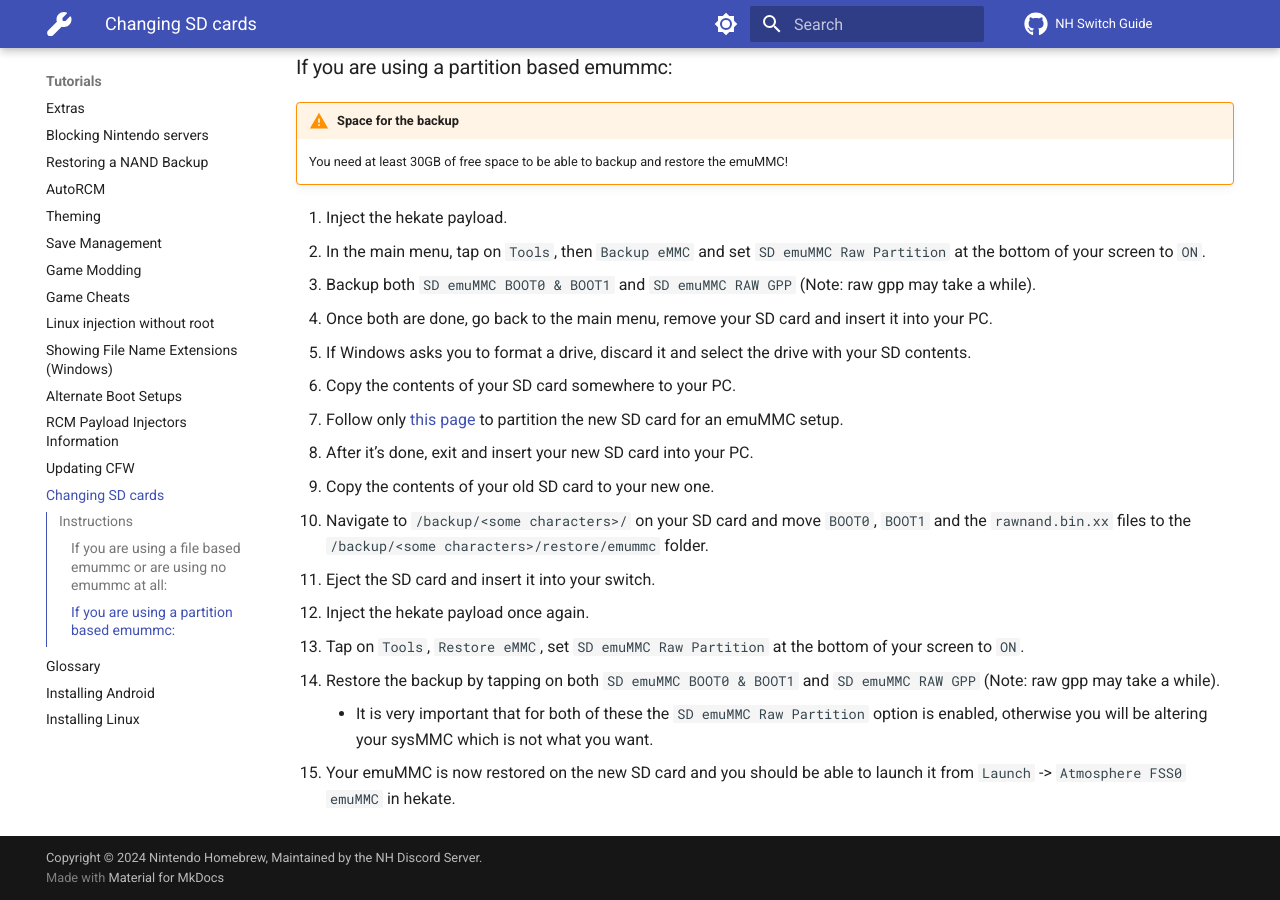
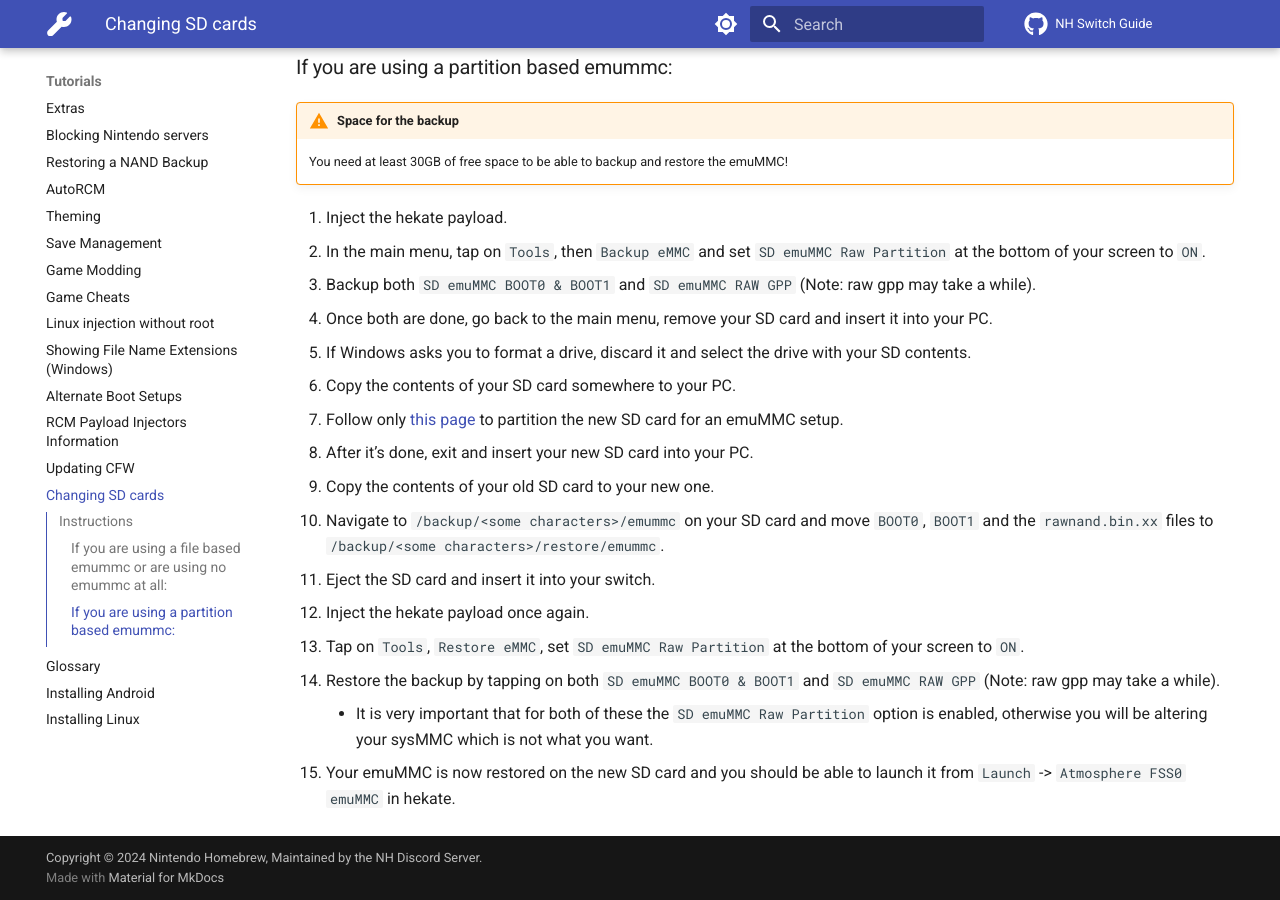
Before and after one commit to nh-server/switch-guide, an MkDocs documentation site: the page built from docs/extras/transfer_sd.md, in a window 1280 px wide and 900 px high, scrolled down 925 px. Built offline with MkDocs 1.6.1 and Material for MkDocs 9.7.7, drawn with Linux system fonts in a browser that asks for light colours; comment, search, counter and statistics services are not loaded.

Commit message:
Correct filepaths for emummc
Hey wasn't this done already?

```diff
--- a/docs/extras/transfer_sd.md
+++ b/docs/extras/transfer_sd.md
@@ -36,10 +36,10 @@
 4.  Once both are done, go back to the main menu, remove your SD card and insert it into your PC.
 5.  If Windows asks you to format a drive, discard it and select the drive with your SD contents.
 6.  Copy the contents of your SD card somewhere to your PC.
-7.  Follow only [this page](https://switchgui.de/switch-guide/user_guide/emummc/partitioning_sd/) to partition the new SD card for an emuMMC setup.
+7.  Follow only [this page](/user_guide/all/partitioning_sd) to partition the new SD card for an emuMMC setup.
 8.  After it’s done, exit and insert your new SD card into your PC.
 9.  Copy the contents of your old SD card to your new one.
-10. Navigate to `/backup/<some characters>/` on your SD card and move `BOOT0`, `BOOT1` and the `rawnand.bin.xx` files to the `/backup/<some characters>/restore/emummc` folder.
+10. Navigate to `/backup/<some characters>/emummc` on your SD card and move `BOOT0`, `BOOT1` and the `rawnand.bin.xx` files to `/backup/<some characters>/restore/emummc`.
 11. Eject the SD card and insert it into your switch.
 12. Inject the hekate payload once again.
 13. Tap on `Tools`, `Restore eMMC`, set `SD emuMMC Raw Partition` at the bottom of your screen to `ON`.
```
